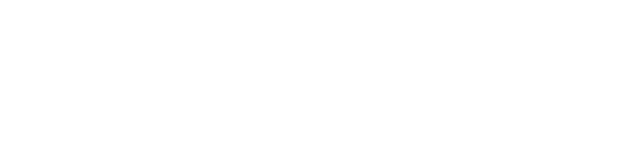
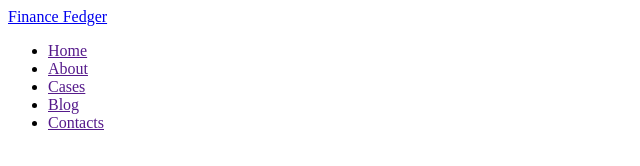
Before and after one commit to svoits/fson-77-himars, a plain HTML site: page index.html in a window 1280 px wide. Shown: the whole page, without its empty margins (0-640 px from the left). Drawn offline with Linux system fonts and the light colour scheme.

Commit message:
add header

```diff
--- a/index.html
+++ b/index.html
@@ -4,7 +4,21 @@
     <meta charset="UTF-8" />
     <meta http-equiv="X-UA-Compatible" content="IE=edge" />
     <meta name="viewport" content="width=device-width, initial-scale=1.0" />
-    <title>Document</title>
+    <title>Finance Ledger</title>
   </head>
-  <body></body>
+  <body>
+    <!-- Header -->
+    <header>
+      <nav>
+        <a href="/">Finance Fedger</a>
+        <ul>
+          <li><a href="">Home</a></li>
+          <li><a href="">About</a></li>
+          <li><a href="">Cases</a></li>
+          <li><a href="">Blog</a></li>
+          <li><a href="">Contacts</a></li>
+        </ul>
+      </nav>
+    </header>
+  </body>
 </html>
```
